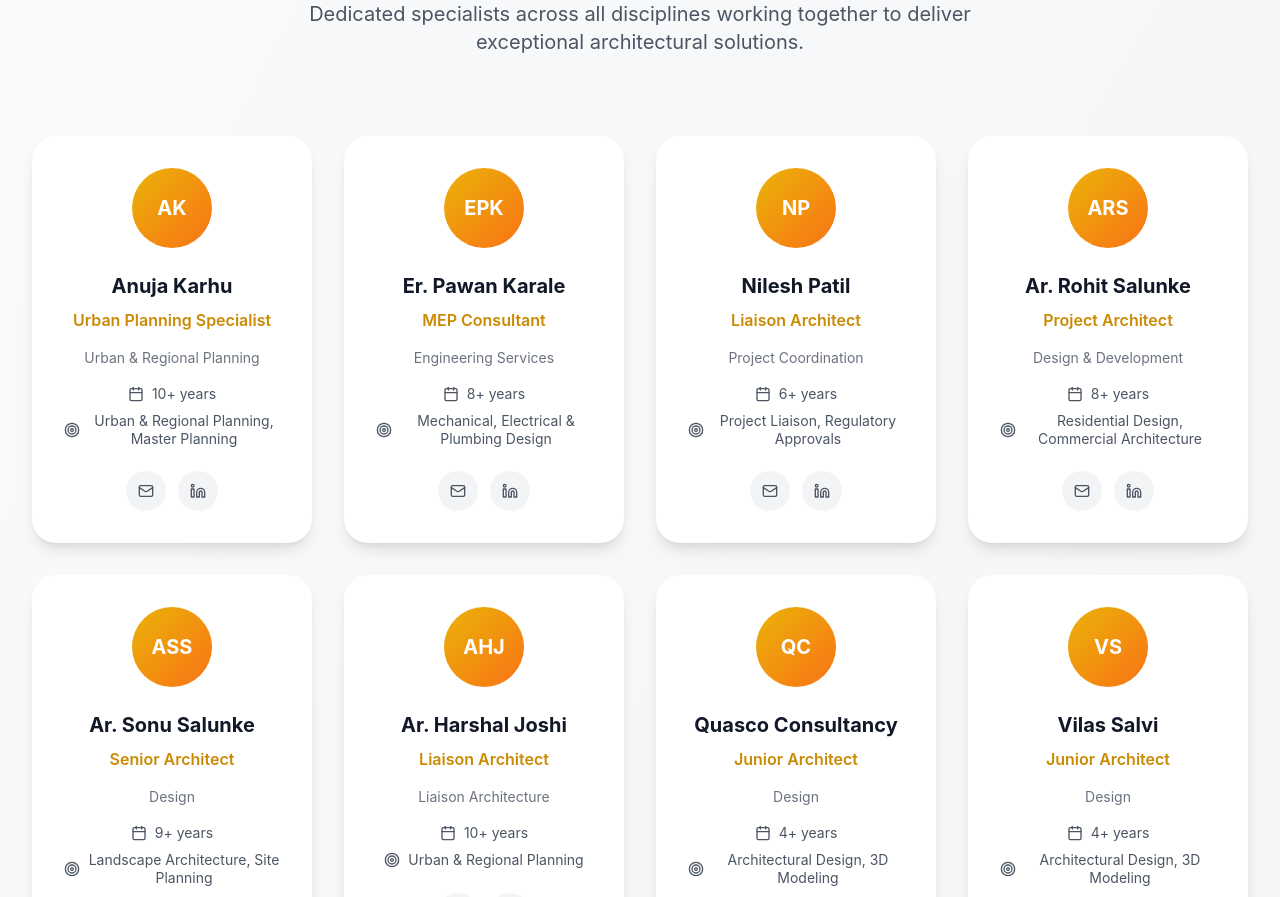
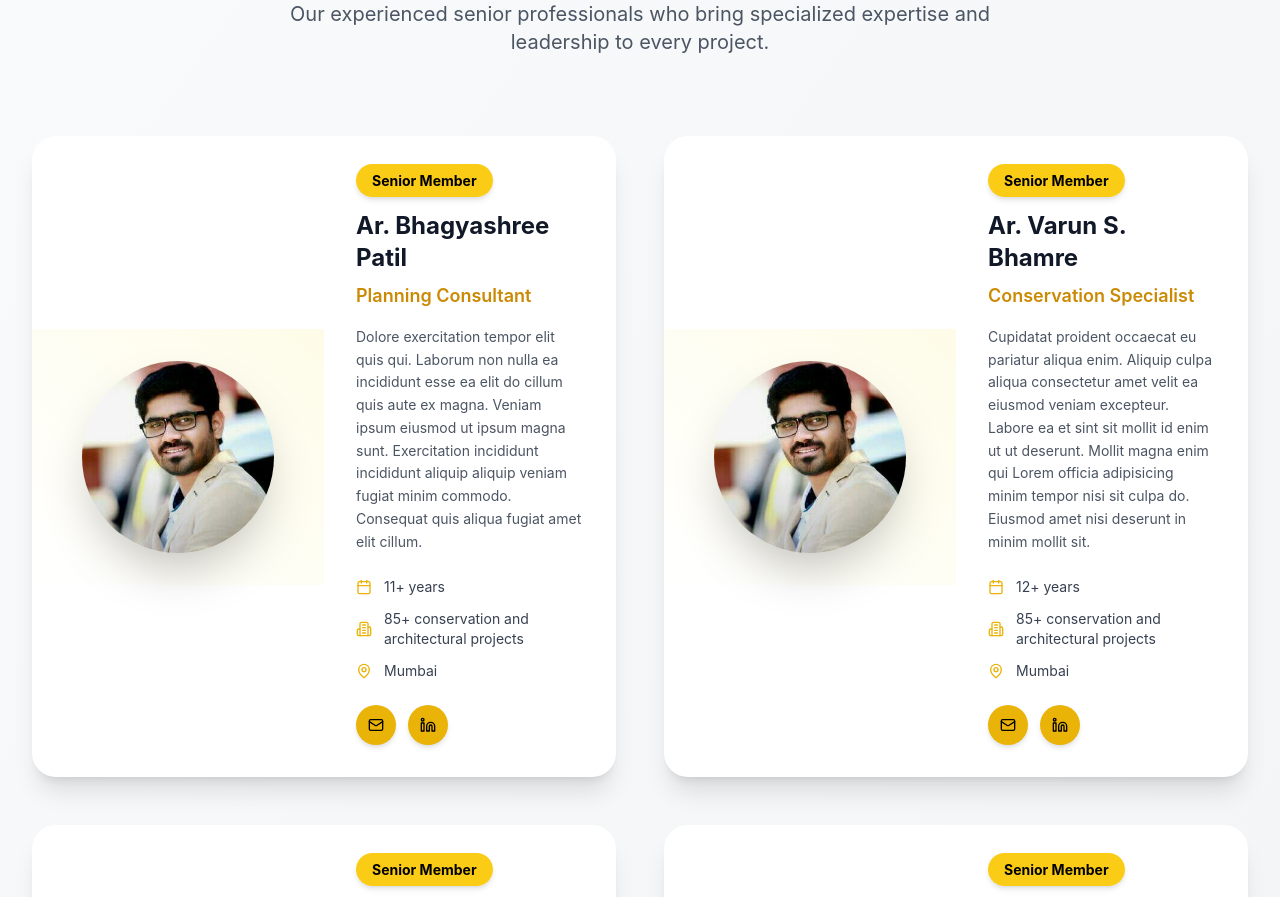
Before and after one commit to TanmayVS007/rec, a React (Vite) app: page /team in a window 1280 px wide. Shown: the part 1900-2797 px from the top of the page. Built offline with nearby package versions, Linux system fonts and the light colour scheme.

Commit message:
Add senior members cards to Team page

```diff
--- a/src/pages/Team.tsx
+++ b/src/pages/Team.tsx
@@ -408,18 +408,107 @@ const Team = () => {
         </div>
       </section>
       {/* Team Members Grid - Name and Info Only */}
+      {/* Senior Members Section */}
       <section className="py-16 sm:py-24 bg-gradient-to-br from-gray-50 to-gray-100">
         <div className="max-w-7xl mx-auto px-4 sm:px-6 lg:px-8">
           <div className="text-center mb-12 sm:mb-20">
             <span className="text-yellow-500 font-semibold text-sm sm:text-lg tracking-wide uppercase">
-              Our Team
+              Senior Team
             </span>
             <h2 className="text-3xl sm:text-5xl font-bold text-gray-900 mt-4 mb-6">
-              Expert Professionals
+              Senior Members
             </h2>
             <p className="text-lg sm:text-xl text-gray-600 max-w-3xl mx-auto">
-              Dedicated specialists across all disciplines working together to
-              deliver exceptional architectural solutions.
+              Our experienced senior professionals who bring specialized expertise and leadership to every project.
+            </p>
+          </div>
+
+          <div className="grid grid-cols-1 lg:grid-cols-2 gap-8 sm:gap-12">
+            {seniorMember.map((member, index) => (
+              <div
+                key={index}
+                className={`bg-white rounded-3xl shadow-xl overflow-hidden hover:shadow-2xl transform transition-all duration-1000 delay-${
+                  index * 200
+                } hover:scale-105 hover:-translate-y-2 card-hover ${
+                  isVisible
+                    ? "translate-y-0 opacity-100"
+                    : "translate-y-12 opacity-0"
+                }`}
+              >
+                <div className="grid grid-cols-1 md:grid-cols-2 gap-0 items-center">
+                  {/* Left - Image Section */}
+                  <div className="relative flex justify-center items-center bg-gradient-to-bl from-yellow-50 to-white p-8">
+                    <div className="relative w-48 h-48 rounded-full shadow-2xl overflow-hidden transform hover:scale-105 transition-transform duration-700">
+                      <img
+                        src={member.image}
+                        alt={member.name}
+                        className="w-full h-full object-cover"
+                      />
+                      <div className="absolute inset-0 bg-gradient-to-t from-black/20 via-transparent to-transparent"></div>
+                    </div>
+                  </div>
+
+                  {/* Right - Info Section */}
+                  <div className="p-6 sm:p-8">
+                    <div className="inline-block mb-4">
+                      <span className="bg-yellow-400 text-black px-4 py-2 rounded-full text-sm font-bold shadow-md">
+                        Senior Member
+                      </span>
+                    </div>
+
+                    <h3 className="text-2xl font-bold text-gray-900 mb-2">
+                      {member.name}
+                    </h3>
+                    <p className="text-lg font-semibold text-yellow-600 mb-4">
+                      {member.role}
+                    </p>
+                    <p className="text-gray-600 leading-relaxed mb-6 text-sm">
+                      {member.bio}
+                    </p>
+
+                    <div className="space-y-3 text-sm text-gray-700 mb-6">
+                      <div className="flex items-center">
+                        <Calendar className="h-4 w-4 mr-3 text-yellow-500 flex-shrink-0" />
+                        <span>{member.experience}</span>
+                      </div>
+                      <div className="flex items-center">
+                        <Building2 className="h-4 w-4 mr-3 text-yellow-500 flex-shrink-0" />
+                        <span>{member.projects}</span>
+                      </div>
+                      <div className="flex items-center">
+                        <MapPin className="h-4 w-4 mr-3 text-yellow-500 flex-shrink-0" />
+                        <span>{member.location}</span>
+                      </div>
+                    </div>
+
+                    <div className="flex space-x-3">
+                      <button className="p-3 bg-yellow-500 text-black rounded-full hover:bg-yellow-400 transition-all duration-300 transform hover:scale-110 shadow-md">
+                        <Mail className="h-4 w-4" />
+                      </button>
+                      <button className="p-3 bg-yellow-500 text-black rounded-full hover:bg-yellow-400 transition-all duration-300 transform hover:scale-110 shadow-md">
+                        <Linkedin className="h-4 w-4" />
+                      </button>
+                    </div>
+                  </div>
+                </div>
+              </div>
+            ))}
+          </div>
+        </div>
+      </section>
+
+      {/* Other Team Members Grid */}
+      <section className="py-16 sm:py-24 bg-gradient-to-br from-gray-50 to-gray-100">
+        <div className="max-w-7xl mx-auto px-4 sm:px-6 lg:px-8">
+          <div className="text-center mb-12 sm:mb-20">
+            <span className="text-yellow-500 font-semibold text-sm sm:text-lg tracking-wide uppercase">
+              Supporting Team
+            </span>
+            <h2 className="text-3xl sm:text-5xl font-bold text-gray-900 mt-4 mb-6">
+              Other Professionals
+            </h2>
+            <p className="text-lg sm:text-xl text-gray-600 max-w-3xl mx-auto">
+              Additional specialists and consultants who contribute their expertise to our diverse range of projects.
             </p>
           </div>
 
```
